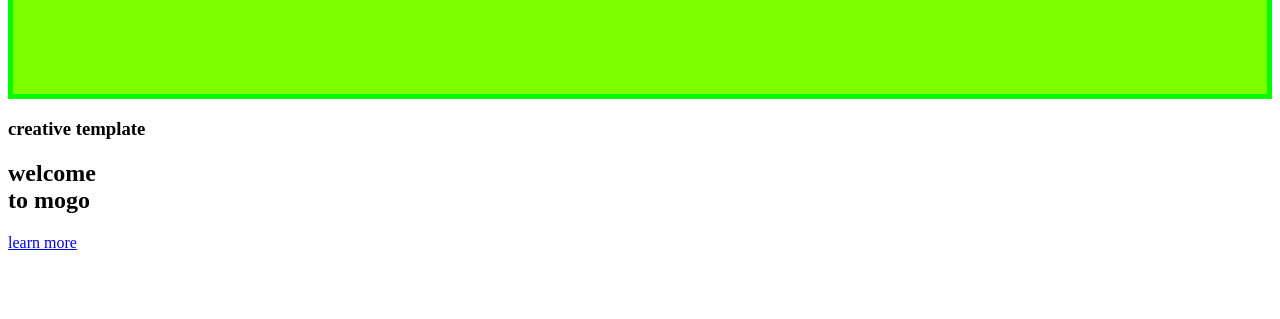
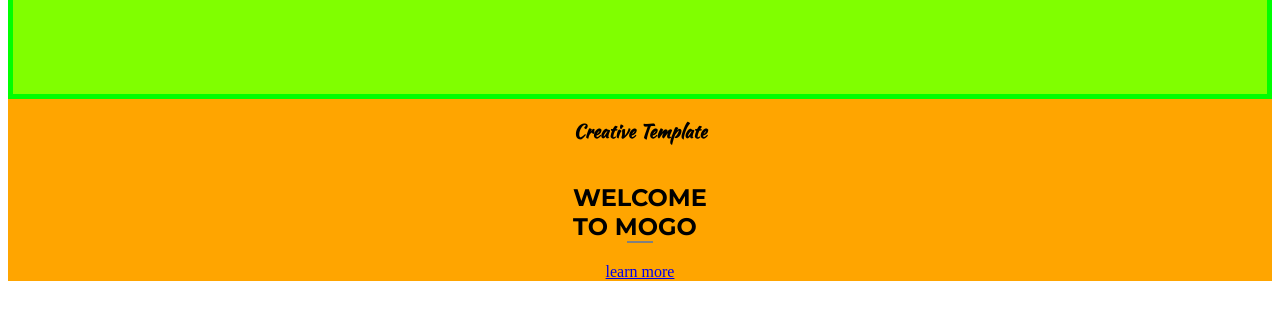
Before and after one commit to valeryromanenko/mywork, a plain HTML site: page index.html in a window 1280 px wide. Shown: the part 149-468 px from the top of the page. Drawn offline with Linux system fonts and the light colour scheme.

Commit message:
section1

```diff
--- a/css/style.scss
+++ b/css/style.scss
@@ -38,7 +38,26 @@ display: flex;
 justify-content: center;
 align-items: center;
 }
-.main {
-    display: flex;flex-direction: column;
+.section1 {
+    display: flex;
+    flex-direction: column;
     justify-content: center;
+    align-items: center;
+    background-color: orange;
+    h3 {text-transform: capitalize;
+        font-family: 'Kaushan Script', cursive;
+    }
+    h2 {
+        text-transform: uppercase;
+        font-family: 'Montserrat', sans-serif;
+    }
+    h2::after {
+        content: '';
+        width: 20%;
+        display: block;
+        height: 2px;
+        background-color: gray;
+        margin: 0 auto;
+    }
+
 }
```
Also changed, not shown: css/style.css, 1 other file.
